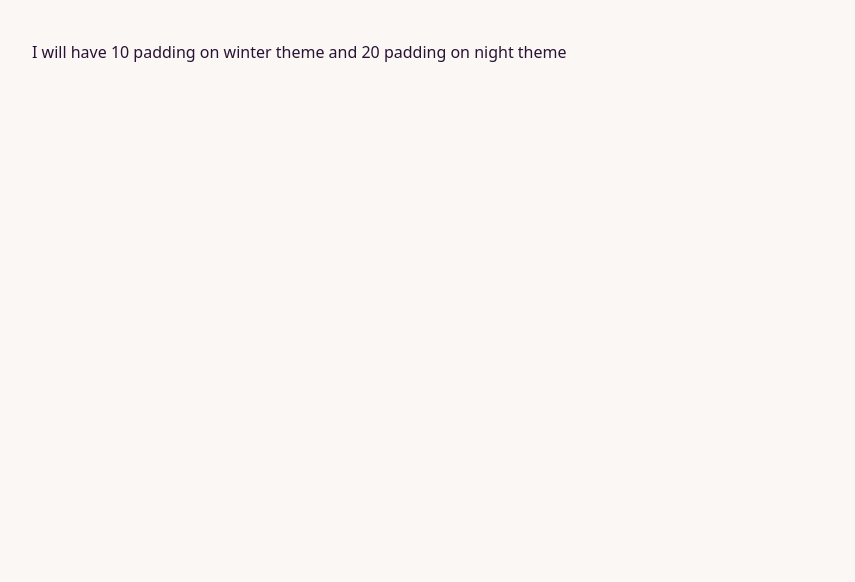
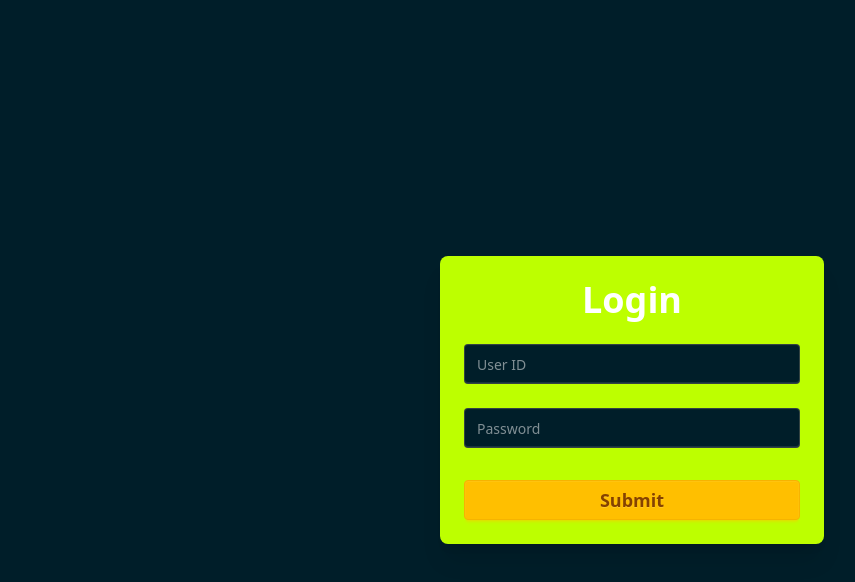
Before and after one commit to yadavjitu06/React_CRM, a React (Vite) app: page / in a window 1280 px wide. Shown: the top 582 px of the page, without its empty margins (8-863 px from the left). Built offline with nearby package versions, Linux system fonts and the light colour scheme.

Commit message:
Added basic login page using Tailwind

```diff
--- a/src/App.jsx
+++ b/src/App.jsx
@@ -1,11 +1,10 @@
 import "./App.css";
+import Login from "./Pages/Auth/Login";
 
 function App() {
   return (
     <>
-      <div class="p-10 dark:p-20">
-        I will have 10 padding on winter theme and 20 padding on night theme
-      </div>
+      <Login/>
     </>
   );
 }
--- /dev/null
+++ b/src/Pages/Auth/Login.jsx
@@ -0,0 +1,31 @@
+function Login() {
+    return (
+      <div className="flex justify-center items-center min-h-screen bg-base-100">
+        <div className="card w-96 bg-primary text-primary-content shadow-xl">
+          <div className="card-body space-y-4">
+            <h2 className="text-4xl font-bold text-center text-white">Login</h2>
+
+            <input
+              autoComplete="one-time-code"
+              type="text"
+              placeholder="User ID"
+              className="input input-bordered w-full text-white"
+            />
+
+            <input
+              autoComplete="one-time-code"
+              type="password"
+              placeholder="Password"
+              className="input input-bordered w-full text-white"
+            />
+
+            <button className="btn btn-warning w-full font-bold text-lg mt-2">
+              Submit
+            </button>
+          </div>
+        </div>
+      </div>
+    );
+  }
+
+  export default Login;
--- a/src/index.css
+++ b/src/index.css
@@ -1,7 +1,7 @@
 @import "tailwindcss";
 
 @plugin "daisyui" {
-  themes: cupcake --default,
+  themes: abyss  --default,
 
-    abyss --prefersdark;
+    night --prefersdark;
 }
```
